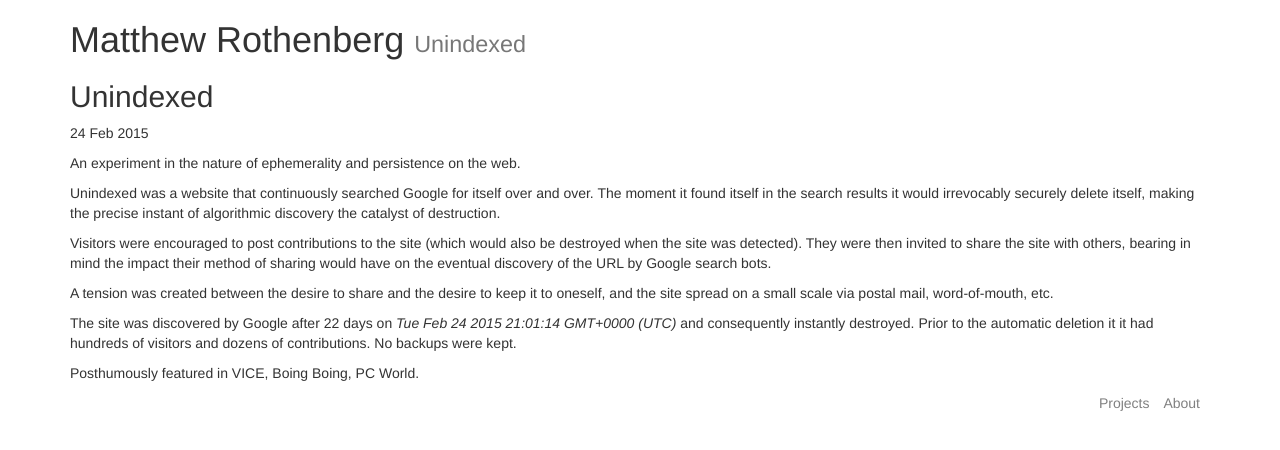
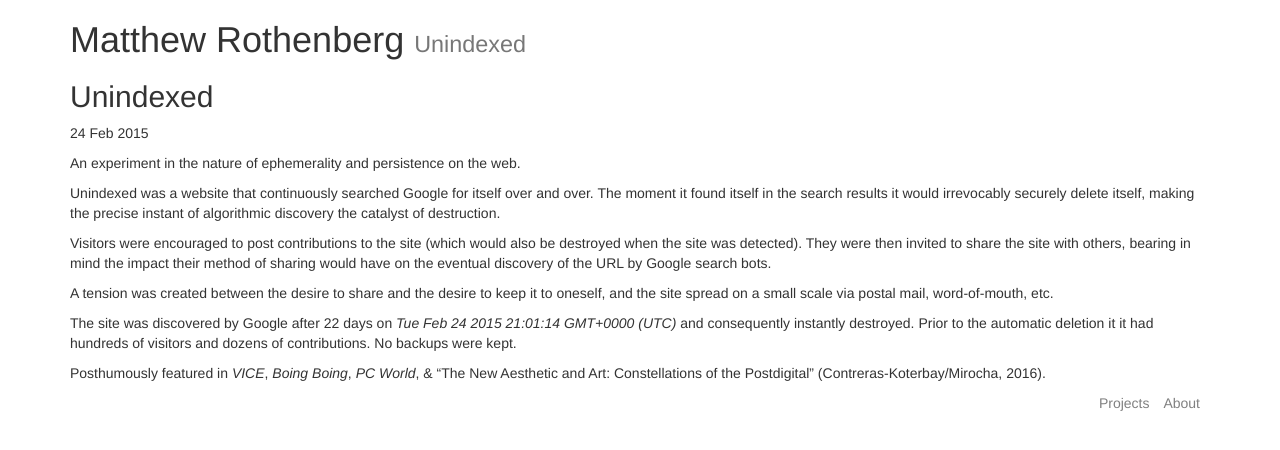
Before and after one commit to mroth/portfolio, a Jekyll site: the page built from _posts/2015-02-24-unindexed.md, in a window 1280 px wide. Shown: the top 450 px of the page. Built offline with Jekyll 4.4.1, drawn with Linux system fonts in a browser that asks for light colours; nearby versions of some CDN libraries; our own code applies the rules of GitHub Pages for plain Markdown files.

Commit message:
add book reference

```diff
--- a/_posts/2015-02-24-unindexed.md
+++ b/_posts/2015-02-24-unindexed.md
@@ -22,4 +22,4 @@ A tension was created between the desire to share and the desire to keep it to o
 The site was discovered by Google after 22 days on _Tue Feb 24 2015 21:01:14 GMT+0000 (UTC)_ and consequently instantly destroyed.  Prior to the automatic deletion it it had hundreds of visitors and dozens of contributions. No backups
 were kept.
 
-Posthumously featured in VICE, Boing Boing, PC World.
+Posthumously featured in _VICE_, _Boing Boing_, _PC World_, & "The New Aesthetic and Art: Constellations of the Postdigital" (Contreras-Koterbay/Mirocha, 2016).
```
